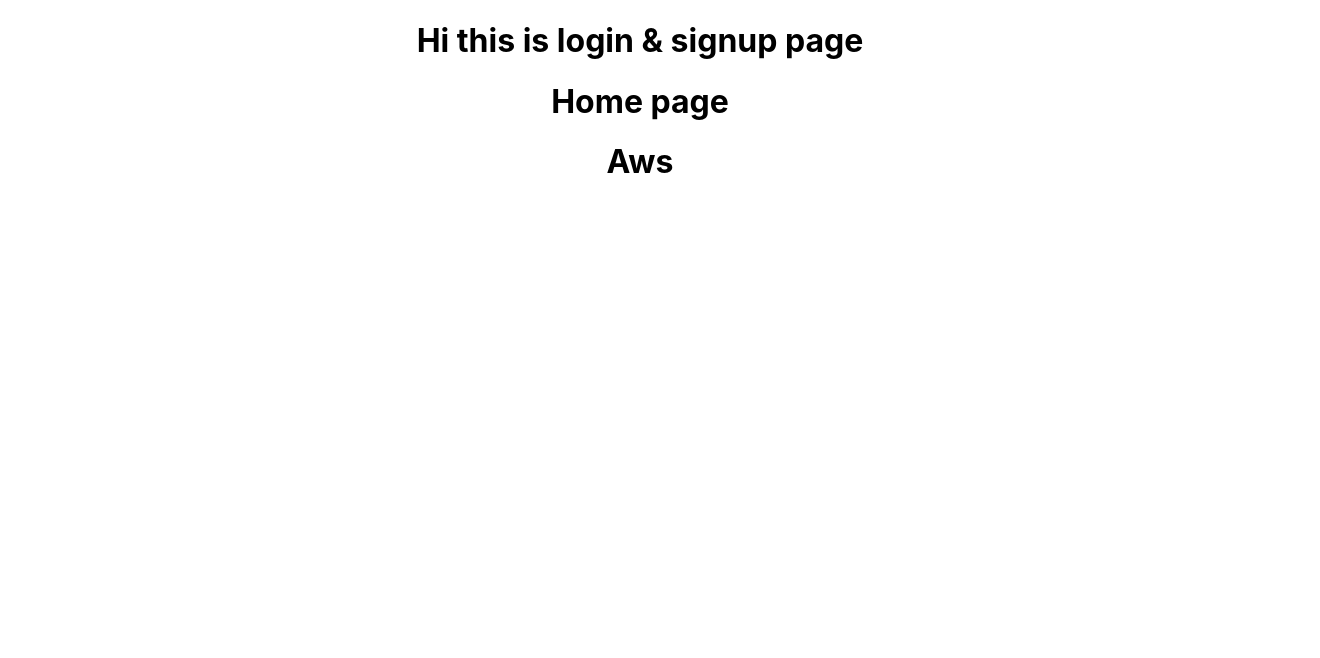
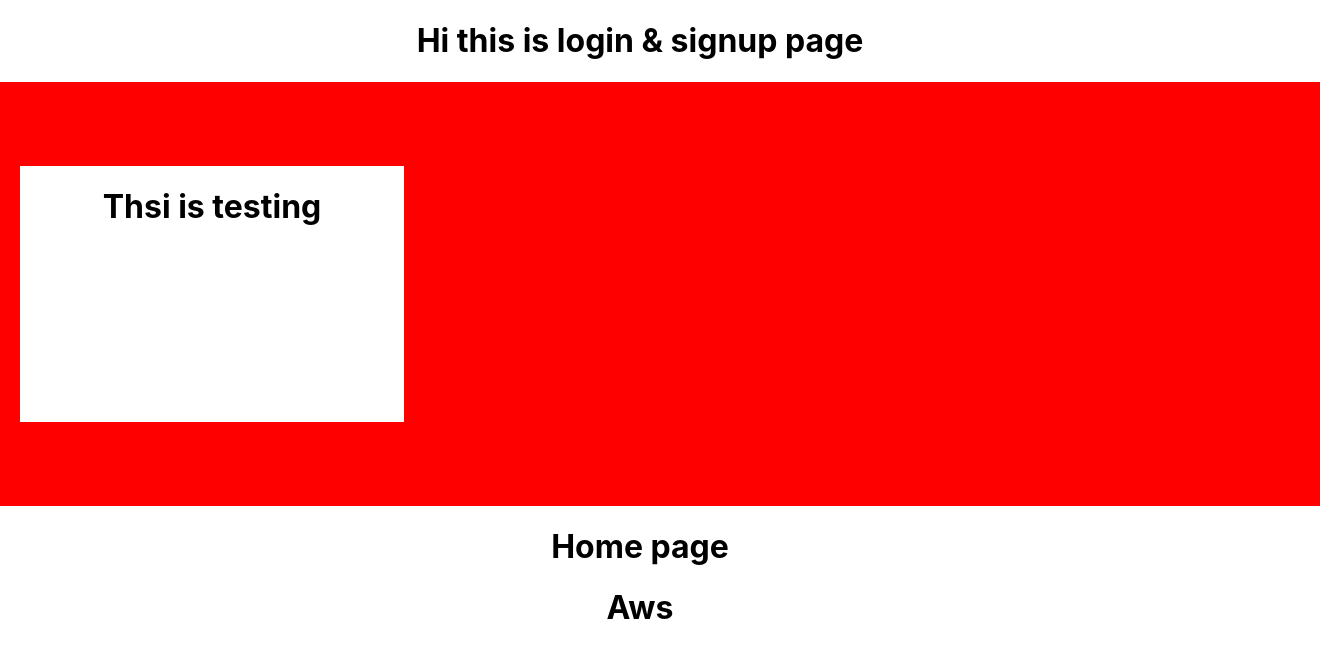
Before and after one commit to dharmender0801/awsfront-end, a React (Create React App) app: page / in a window 1280 px wide. Shown: the top 658 px of the page, 1320 px wide, since content can reach past the window. Built offline with nearby package versions, Linux system fonts and the light colour scheme.

Commit message:
workign on question page

```diff
--- a/src/App.js
+++ b/src/App.js
@@ -1,11 +1,13 @@
 import './App.css';
 import Home from './components/Home';
 import LoginSignup from './components/LoginSignup';
+import Question from './components/Question';
 
 function App() {
   return (
     <div className="App">
       <LoginSignup />
+      <Question />
       <Home />
       <h1>Aws</h1>
     </div>
--- a/src/components/Question.css
+++ b/src/components/Question.css
@@ -0,0 +1,14 @@
+.question-container{
+    width: 100%;
+    padding: 20px;
+    height: 30vw;
+    display: flex;
+    align-items: center;
+    background: red;
+}
+.question{
+    background: white;
+    height: 20vw;
+    width: 30vw;
+
+}
--- a/src/components/Question.js
+++ b/src/components/Question.js
@@ -0,0 +1,15 @@
+import React from "react";
+import "./Question.css";
+const Question = () => {
+  return (
+    <>
+      <div className="question-container">
+        <div className="question">
+            <h1>Thsi is testing</h1>
+
+        </div>
+      </div>
+    </>
+  );
+};
+export default Question;
```
